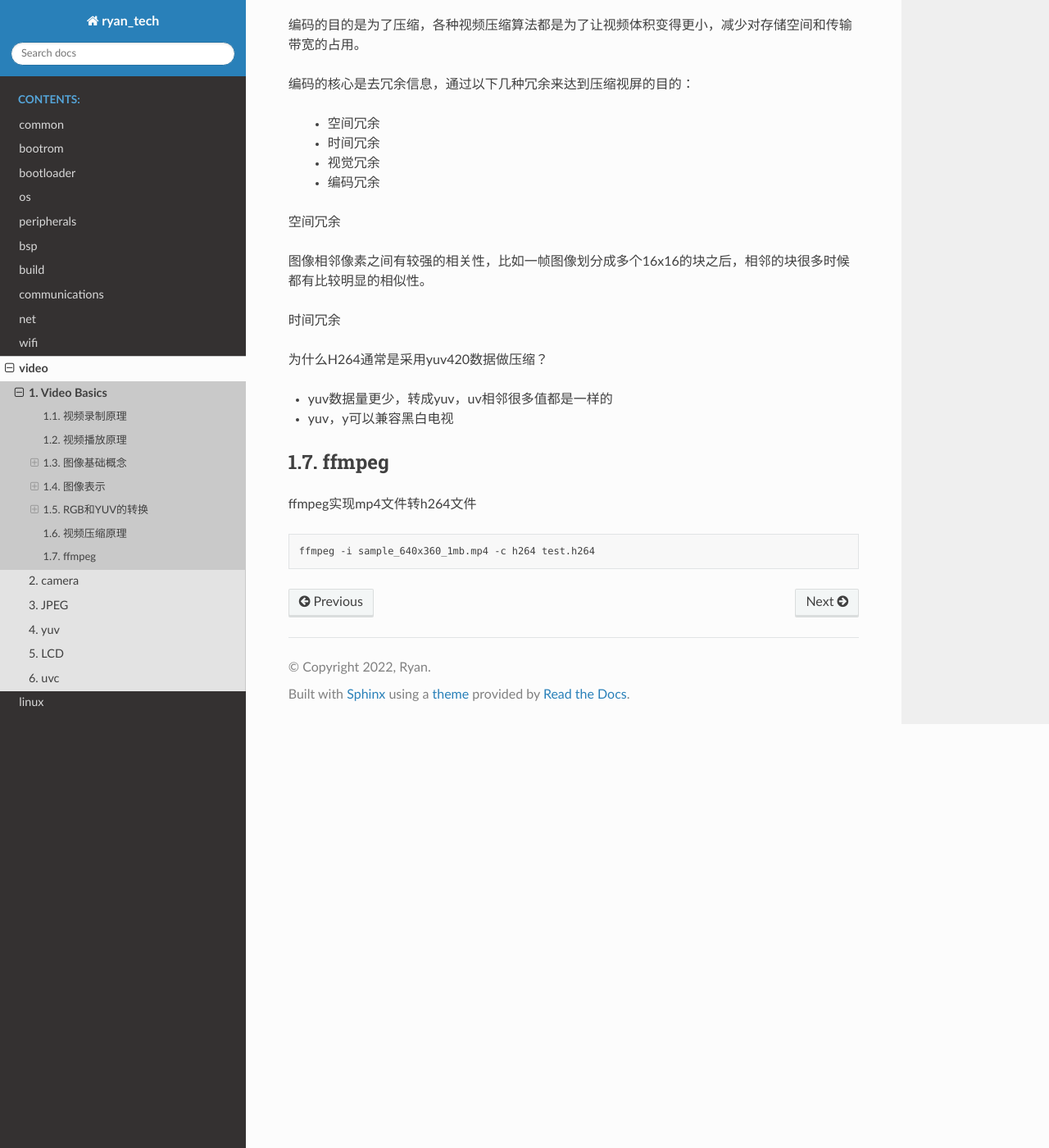
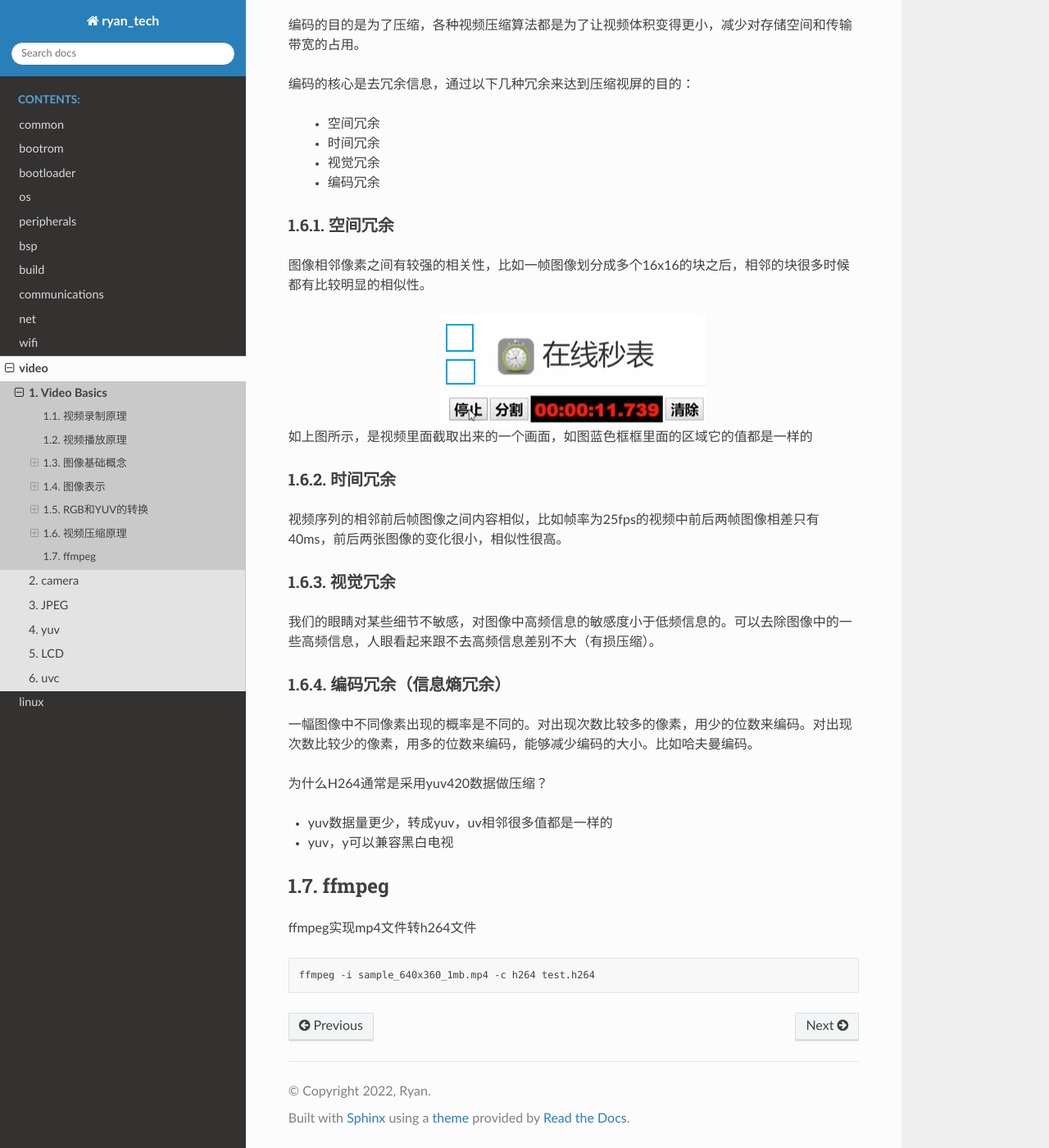
Before and after one commit to BlackTudou/tech_doc, a Sphinx documentation site: the page built from source/video/video_basics/index.rst, in a window 1280 px wide and 1400 px high, scrolled down 8080 px. Shown: the whole window at 82% size. Built offline with Sphinx 7.4.7 and the Read the Docs theme 2.0.0, drawn with Linux system fonts in a browser that asks for light colours.

Commit message:
更新H264视频压缩原理：
 - 空间冗余
 - 时间冗余
 - 视觉冗余
 - 编码冗余

```diff
--- a/source/video/video_basics/index.rst
+++ b/source/video/video_basics/index.rst
@@ -335,12 +335,36 @@ YUV->H264->YUV
  - 视觉冗余
  - 编码冗余
 
+----------
 空间冗余
+----------
 
 图像相邻像素之间有较强的相关性，比如一帧图像划分成多个16x16的块之后，相邻的块很多时候都有比较明显的相似性。
 
+.. figure:: _static/h264_1.png
+    :align: center
+    :alt: Images
+    :figclass: align-center
+
+如上图所示，是视频里面截取出来的一个画面，如图蓝色框框里面的区域它的值都是一样的
+
+---------
 时间冗余
+---------
 
+视频序列的相邻前后帧图像之间内容相似，比如帧率为25fps的视频中前后两帧图像相差只有40ms，前后两张图像的变化很小，相似性很高。
+
+----------
+视觉冗余
+----------
+
+我们的眼睛对某些细节不敏感，对图像中高频信息的敏感度小于低频信息的。可以去除图像中的一些高频信息，人眼看起来跟不去高频信息差别不大（有损压缩）。
+
+---------------------------------
+编码冗余（信息熵冗余）
+---------------------------------
+
+一幅图像中不同像素出现的概率是不同的。对出现次数比较多的像素，用少的位数来编码。对出现次数比较少的像素，用多的位数来编码，能够减少编码的大小。比如哈夫曼编码。
 
 
 为什么H264通常是采用yuv420数据做压缩？
```
Also changed, not shown: source/video/video_basics/_static/h264_1.png (added).
